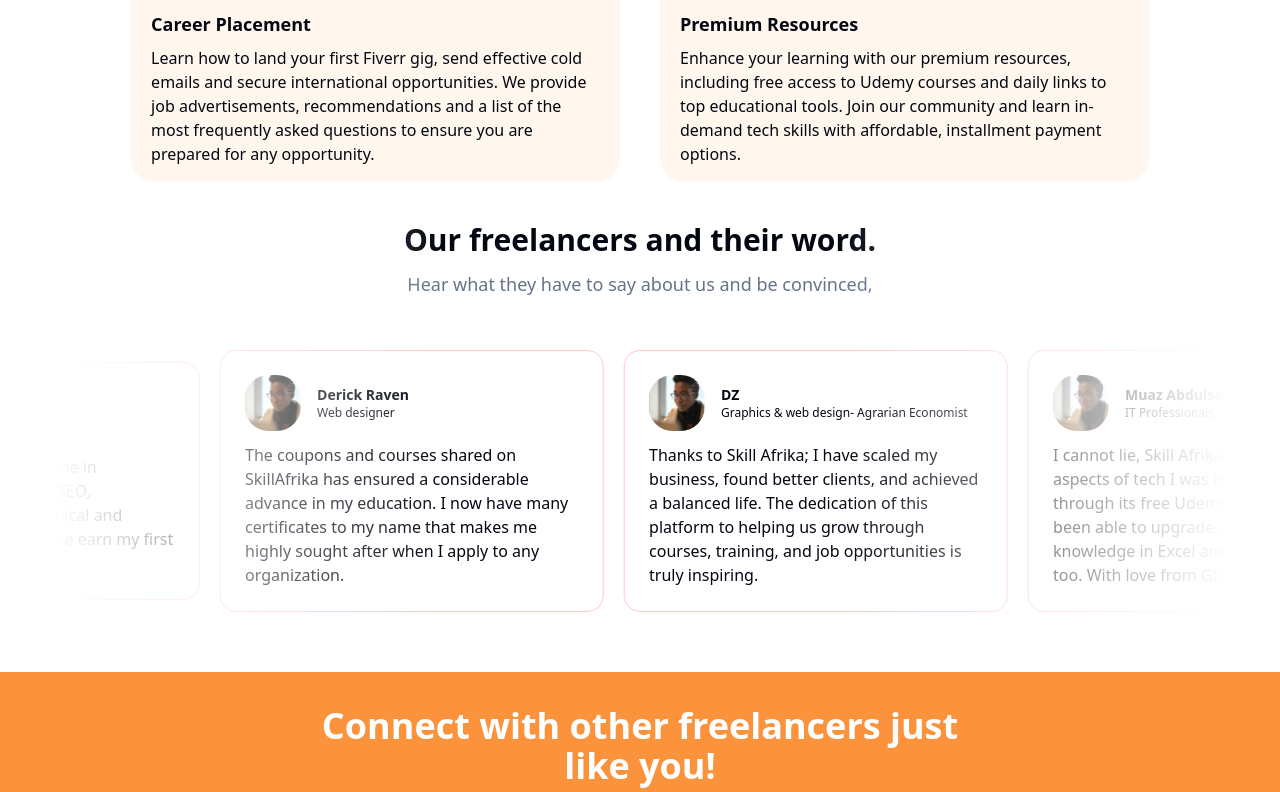
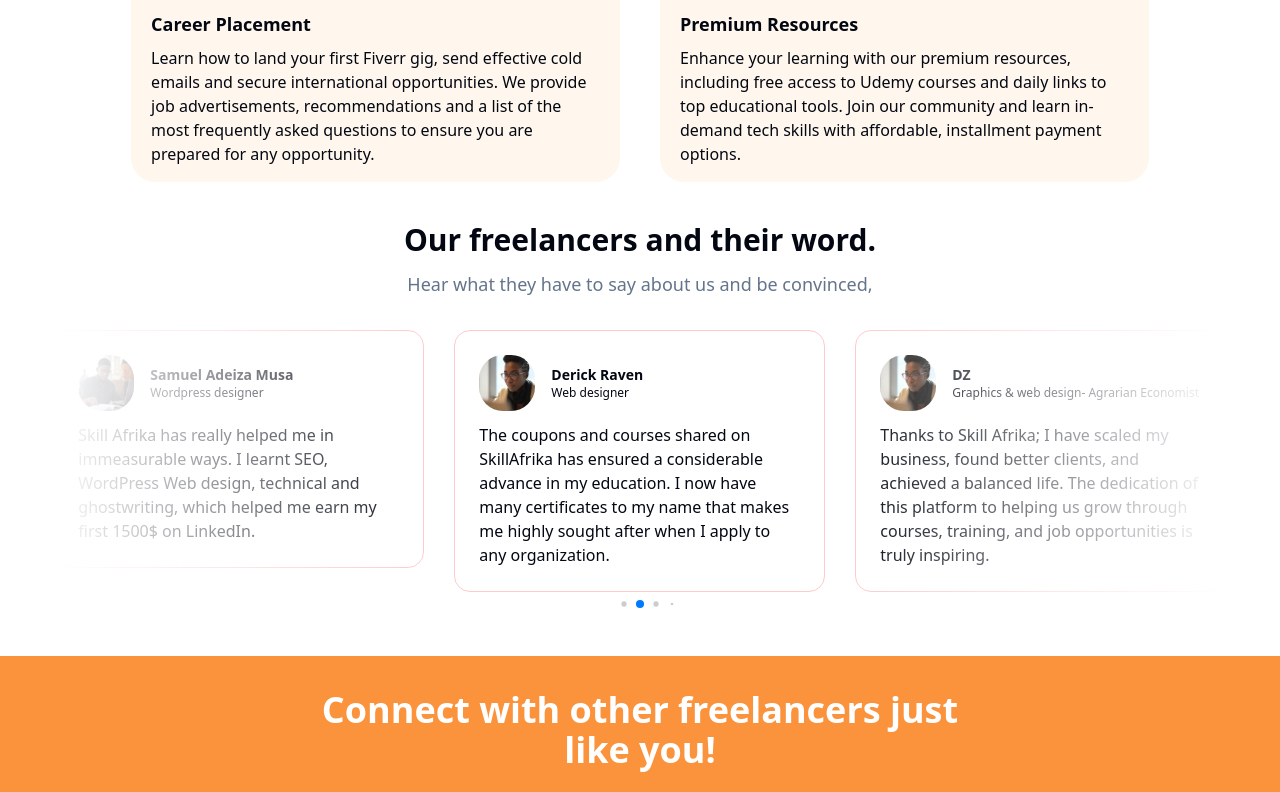
Before and after one commit to Skill-Afrika/skill-africa-frontend, a Next.js app: page / in a window 1280 px wide. Shown: the part 2000-2792 px from the top of the page. Built offline with nearby package versions, Linux system fonts and the light colour scheme.

Commit message:
modified testimony section

```diff
--- a/components/landingpage/freelance/freelance.jsx
+++ b/components/landingpage/freelance/freelance.jsx
@@ -3,14 +3,15 @@
 import Image from "next/image";
 import img1 from "./image 3 (1).svg";
 import img3 from "./image 5 (2).svg";
-import img4 from "./image 3 (2).svg";
-import img5 from "./image 5 (3).svg";
-import img6 from "./image 3 (3).svg";
-import img7 from "./image 5 (4).svg";
 import AOS from "aos";
 import "aos/dist/aos.css";
 import { useEffect } from "react";
 import Marquee from "@/components/magicui/marquee";
+import { Swiper, SwiperSlide } from "swiper/react";
+import { Autoplay, Pagination, Navigation } from "swiper/modules";
+import "swiper/css";
+import "swiper/css/pagination";
+import "swiper/css/navigation";
 
 const freelancers = [
   {
@@ -70,15 +71,59 @@ const Freelancer = () => {
       <h2 className='text-center md:text-lg text-slate-500 mb-8'>
         Hear what they have to say about us and be convinced,
       </h2>
+      <div className='relative'>
+        <Swiper
+          spaceBetween={30}
+          slidesPerView={1}
+          centeredSlides={true}
+          autoplay={{
+            delay: 4000,
+            disableOnInteraction: false,
+          }}
+          pagination={{
+            clickable: true,
+            dynamicBullets: true,
+          }}
+          breakpoints={{
+            640: {
+              slidesPerView: 2,
+              spaceBetween: 20,
+            },
+            768: {
+              slidesPerView: 3,
+              spaceBetween: 30,
+            },
+          }}
+          modules={[Autoplay, Pagination]}
+          className='flex items-center'>
+          {freelancers.map((card, index) => {
+            return (
+              <SwiperSlide
+                key={index} // Add a unique key prop here
+                className='md:w-10 w-10 bg-white md:px-6 px-3 py-3 md:py-6 rounded-2xl border border-solid border-red-200 cursor-pointer'>
+                <div className='flex items-center mb-3'>
+                  <Image src={card.img} alt='img' className='mr-4' />
+                  <div className='flex flex-col'>
+                    <h1 className='text-sm font-semibold'>{card.name}</h1>
+                    <h2 className='text-xs'>{card.title}</h2>
+                  </div>
+                </div>
+                <div>{card.bio}</div>
+              </SwiperSlide>
+            );
+          })}
+        </Swiper>
+        <div className='md:z-10 pointer-events-none absolute inset-y-0 left-0 md:w-1/3 w-1/6 bg-gradient-to-r from-white'></div>
+        <div className='md:z-10 pointer-events-none absolute inset-y-0 right-0 md:w-1/3 w-1/6 bg-gradient-to-l from-white'></div>
+      </div>
 
-      <Marquee className='[--duration:70s]'>
+      {/* <Marquee className='[--duration:70s]'>
         <div className='flex items-center gap-5'>
           {freelancers.map((card, index) => {
             return (
               <div
                 key={index} // Add a unique key prop here
-              className='md:w-96 w-56 bg-white md:px-6 px-3 py-3 md:py-6 rounded-2xl border border-solid border-red-200 cursor-pointer'
-            >
+                className='md:w-96 w-56 bg-white md:px-6 px-3 py-3 md:py-6 rounded-2xl border border-solid border-red-200 cursor-pointer'>
                 <div className='flex items-center mb-3'>
                   <Image src={card.img} alt='img' className='mr-4' />
                   <div className='flex flex-col'>
@@ -91,10 +136,7 @@ const Freelancer = () => {
             );
           })}
         </div>
-    </Marquee>
-
-      <div className='pointer-events-none absolute inset-y-0 left-0 md:w-1/3 w-1/6 bg-gradient-to-r from-white'></div>
-      <div className='pointer-events-none absolute inset-y-0 right-0 md:w-1/3 w-1/6 bg-gradient-to-l from-white'></div>
+      </Marquee> */}
     </div>
   );
 };
--- a/package.json
+++ b/package.json
@@ -32,6 +32,7 @@
     "react-slick": "^0.30.2",
     "slick-carousel": "^1.8.1",
     "styled-components": "^6.1.12",
+    "swiper": "^11.1.14",
     "tailwind-merge": "^2.4.0",
     "tailwindcss-animate": "^1.0.7",
     "zod": "^3.23.8"
```
Also changed, not shown: 1 other file (tests, documents, lock files or other folders). Lines whose indentation alone changed are shown as unchanged.
